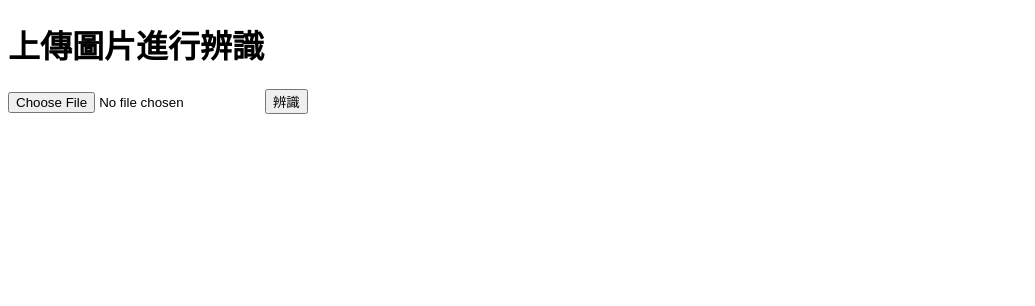
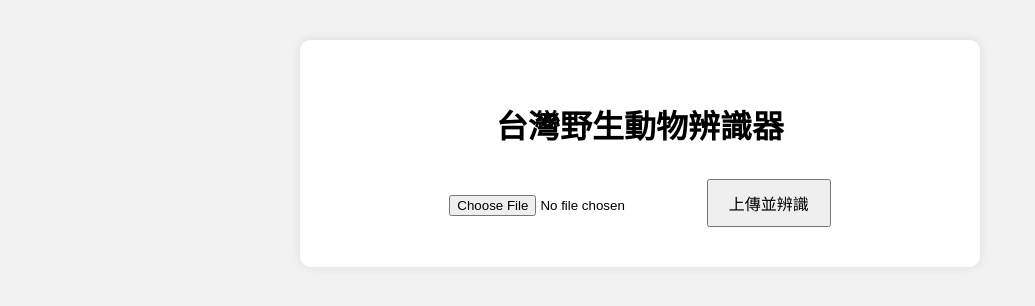
Before and after one commit to proudfish07/babybird_identify, a Flask app: page / in a window 1280 px wide. Shown: the top 306 px of the page, without its empty margins (0-1035 px from the left). Run offline with Flask 3, Linux system fonts and the light colour scheme.

Commit message:
Update index.html

```diff
--- a/templates/index.html
+++ b/templates/index.html
@@ -1,17 +1,22 @@
 <!DOCTYPE html>
-<html>
+<html lang="zh-TW">
 <head>
-  <title>野生動物辨識</title>
+    <meta charset="UTF-8">
+    <title>野生動物辨識器</title>
+    <link rel="stylesheet" href="{{ url_for('static', filename='style.css') }}">
 </head>
 <body>
-  <h1>上傳圖片進行辨識</h1>
-  <form action="/predict" method="post" enctype="multipart/form-data">
-    <input type="file" name="image">
-    <input type="submit" value="辨識">
-  </form>
-  {% if result_image %}
-    <h2>預測結果：</h2>
-    <img src="{{ url_for('static', filename=result_image) }}" width="640">
-  {% endif %}
+    <div class="container">
+        <h1>台灣野生動物辨識器</h1>
+        <form action="/predict" method="post" enctype="multipart/form-data">
+            <input type="file" name="image">
+            <button type="submit">上傳並辨識</button>
+        </form>
+
+        {% if result_image %}
+        <h2>辨識結果：</h2>
+        <img src="{{ url_for('static', filename='output.jpg') }}" alt="辨識結果">
+        {% endif %}
+    </div>
 </body>
 </html>
```
